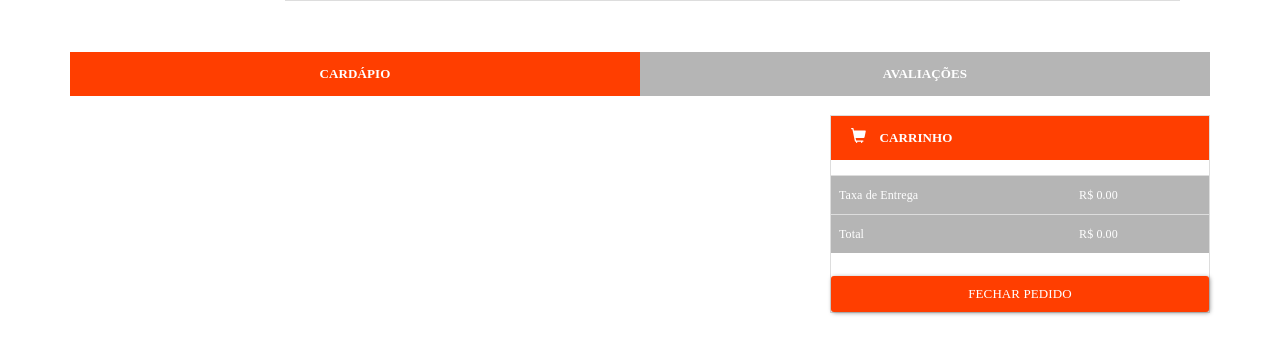
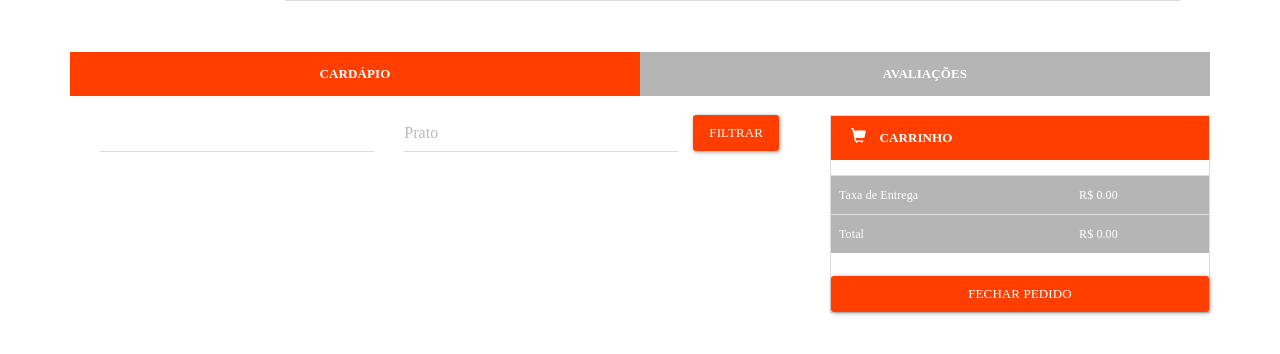
Before and after one commit to MarcosVn/game7api, a Django app: page /cliente/restaurante in a window 1280 px wide. Shown: the part 390-744 px from the top of the page. Run offline with Django 3.2, Linux system fonts and the light colour scheme; lists and menus that the app fills with data are empty; parts of the project's set-up code (start-up, migrations or seed data) failed here and were passed over; some libraries are stand-ins or nearby versions; some web fonts are replaced.

Commit message:
enviando a conclusao do filtro dos produtos na integra do restaurante

```diff
--- a/core/templates/cliente/cliente-restaurante-integra.html
+++ b/core/templates/cliente/cliente-restaurante-integra.html
@@ -37,6 +37,16 @@
                     <div class="tab-content clearfix">
                         <div class="tab-pane active" id="cardapio">
                             <div class="col-md-8 cardapio-produtos"  style="padding:0px;">
+                                <div class="col-md-12" style="margin-bottom:20px;">
+                                    <div class="col-md-5">
+                                        <select class="form-control" name="filtro_sub" id="filtro_sub" ng-options="subcategoria as prodscat.subcategoria for prodscat in pt.lista_produtos track by prodscat.subcategoria_id" ng-model="pt.sel_categoria_filtro"></select>
+                                    </div>
+                                    <div class="col-md-5">
+                                        <input type="text" id="filtroprato" placeholder="Prato" class="form-control">
+                                    </div>
+                                    <a ng-click="filtrar_produtos()" class="btn btn-default btn-laranja" style="color:#fff;">Filtrar</a>
+
+                                </div>
                                 <div ng-repeat="prodscat in pt.lista_produtos">
                                     <b style="font-size:10px;margin:10px;text-transform:uppercase;">{[prodscat.subcategoria]}</b>
                                     <ul class="col-md-12">
--- a/core/views.py
+++ b/core/views.py
@@ -2535,6 +2535,7 @@ class ServiceJson(View):
         preco = request.GET.get("preco")
         empresa_id = request.GET.get("empresa_id")
         restaurante_nome = request.GET.get("restaurante")
+        subcategoria_id = request.GET.get("subcategoria_id")
 
         if (id == 'undefined'):
             id = int()
@@ -2554,6 +2555,9 @@ class ServiceJson(View):
             query = query.filter(empresa__id=empresa_id)
         if (restaurante_nome):
             query = query.filter(empresa__nome__icontains=restaurante_nome)
+        if (subcategoria_id):
+            if not (subcategoria_id == '?'):
+                query = query.filter(subcategorias__id=subcategoria_id)
 
 
         rows = []
--- a/game7api/static/angular/controllers.js
+++ b/game7api/static/angular/controllers.js
@@ -1049,6 +1049,10 @@ game7App.controller('restauranteintegraClienteCtrl', function($scope, Empresa, P
     $scope.pt.get_cardapio();
 
 //    $scope.em.get_empresalogadorepasse();
+    $scope.filtrar_produtos = function(){
+        $scope.pt.get_cardapio($('#filtro_sub').val(),$('#filtroprato').val());
+
+    }
 });
 
 game7App.controller('carrinhoCtrl', function($scope, Produto, Carrinho) {
--- a/game7api/static/angular/models.js
+++ b/game7api/static/angular/models.js
@@ -1302,12 +1302,13 @@ game7App.factory("Produto", function (Ajax,$http) {
         });
     };
 
-    obj.get_cardapio= function (nome_produto) {
+    obj.get_cardapio= function (subcategoria_id, nome_produto) {
 //        var url = URL_BASE + "produtos";
         var url = URL_BASE + "cardapio";
         var params = {
             empresa_id:TOKENS["e_id"],
-            nome:nome_produto
+            nome:nome_produto,
+            subcategoria_id:subcategoria_id
         }
         $http({
             method: "GET",
```
